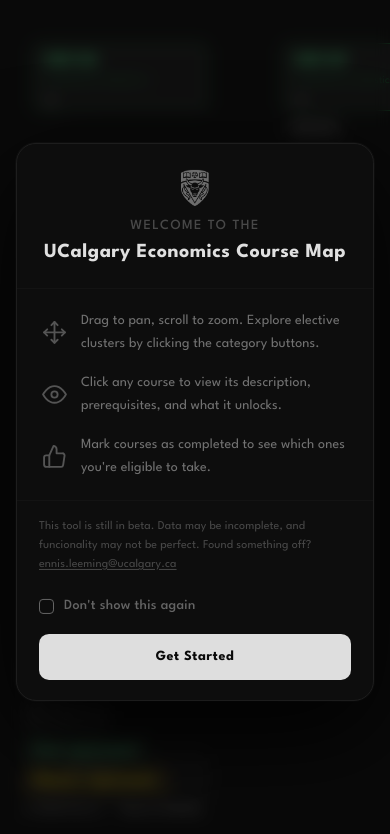
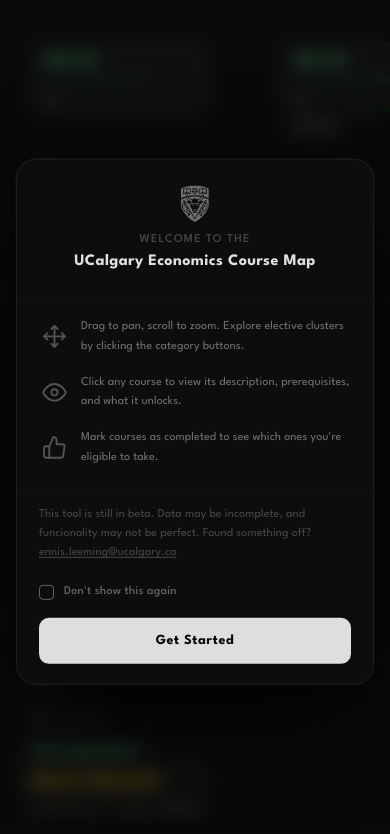
Before and after one commit to ennisord/course-map, a React (Vite) app: page / in a window 390 px wide. Shown: the top 834 px of the page. Built offline with nearby package versions, Linux system fonts and the light colour scheme.

Commit message:
intro popup mobile fitting

```diff
--- a/src/components/IntroPopup.jsx
+++ b/src/components/IntroPopup.jsx
@@ -71,10 +71,10 @@
             style={{ opacity: 0.4, width: 36, height: 36, objectFit: 'contain' }}
           />
           <div className="flex flex-col items-center gap-[2px]">
-            <span className="text-[#484848] text-sm font-medium tracking-widest uppercase">
+            <span className="text-[#484848] text-xs sm:text-sm font-medium tracking-widest uppercase">
               Welcome to the
             </span>
-            <span className="text-[#e0e0e0] text-xl font-bold tracking-wide">
+            <span className="text-[#e0e0e0] text-md sm:text-xl font-bold tracking-wide">
               UCalgary Economics Course Map
             </span>
           </div>
@@ -88,7 +88,7 @@
           {features.map(({ icon, text }, i) => (
             <div key={i} className="flex items-center gap-3">
               <div className="w-[30px] shrink-0 flex items-center justify-center opacity-70">{icon}</div>
-              <p className="m-0 text-[#727272] text-sm font-light leading-[1.65] tracking-[0.01em] text-left">
+              <p className="m-0 text-[#727272] text-xs sm:text-sm font-light leading-[1.65] tracking-[0.01em] text-left">
                 {text}
               </p>
             </div>
@@ -129,7 +129,7 @@
                 )}
               </div>
             </div>
-            <span className="text-[#646464] group-hover:text-[#727272] text-sm font-medium tracking-[0.02em] select-none transition-colors duration-100">
+            <span className="text-[#646464] group-hover:text-[#727272] text-xs sm:text-sm font-medium tracking-[0.02em] select-none transition-colors duration-100">
               Don't show this again
             </span>
           </label>
```
